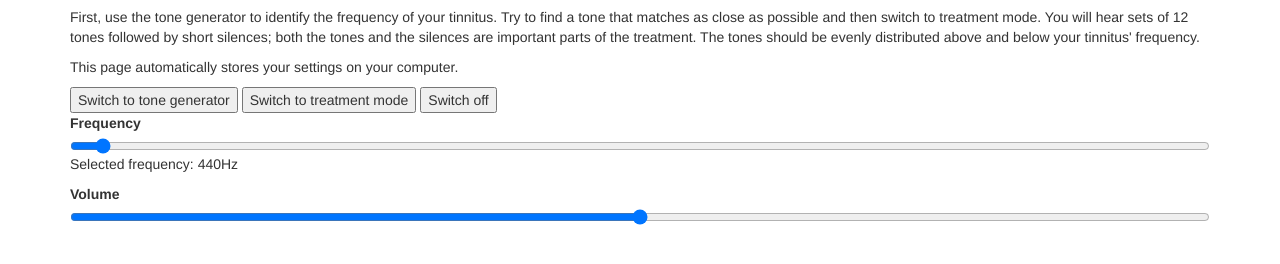
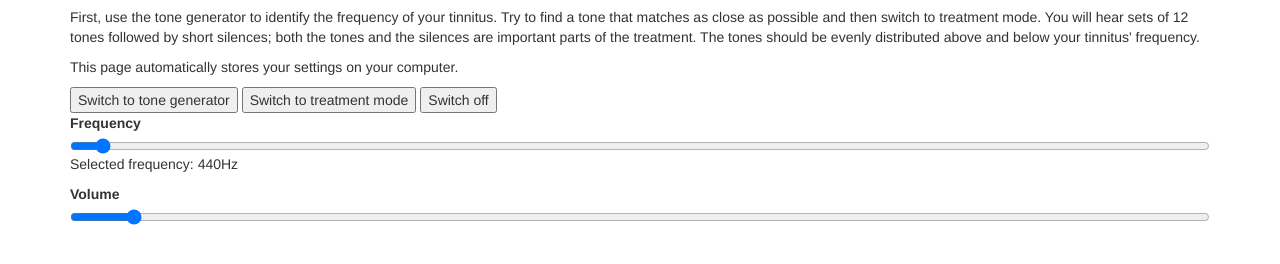
Before and after one commit to LukeusMaximus/acrn-tinnitus-treatment, a website: page identify-and-treat.html in a window 1280 px wide. Shown: the part 188-452 px from the top of the page. Drawn offline with Linux system fonts and the light colour scheme.

Commit message:
Increased volume slider precision and decreased default volume.

```diff
--- a/identify-and-treat.html
+++ b/identify-and-treat.html
@@ -88,7 +88,7 @@
 					<input id="toneFrequencySlider" name="toneFrequencySlider" type="range" max="20000" min="0" value="440" step="10" onchange="app.updateFrequency()"/>
 					<p>Selected frequency: <span id="selectedFrequencySpan">440</span>Hz</p>
 					<label for="volumeSlider">Volume</label>
-					<input id="volumeSlider" name="volumeSlider" type="range" max="1" min="0" value="0.5" step="0.05" onchange="app.updateVolume()"/>
+					<input id="volumeSlider" name="volumeSlider" type="range" max="1" min="0" value="0.05" step="0.01" onchange="app.updateVolume()"/>
 				</div>
 			</section>
 
```
